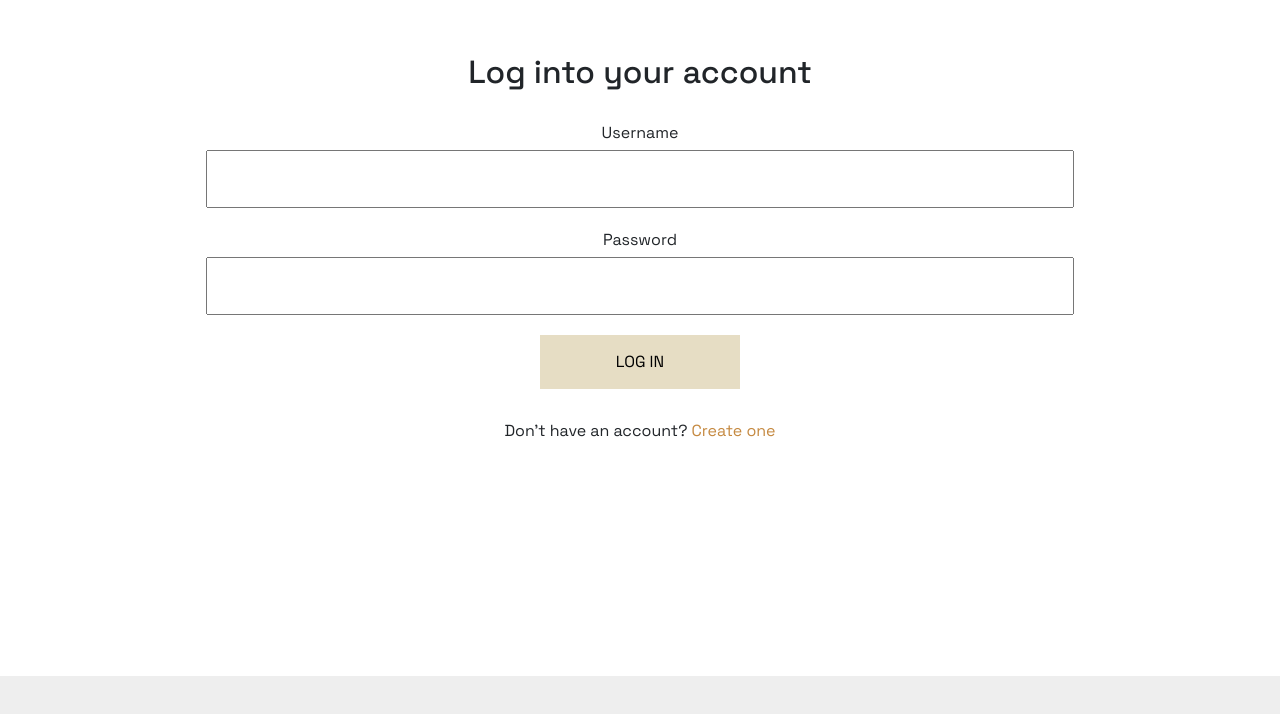
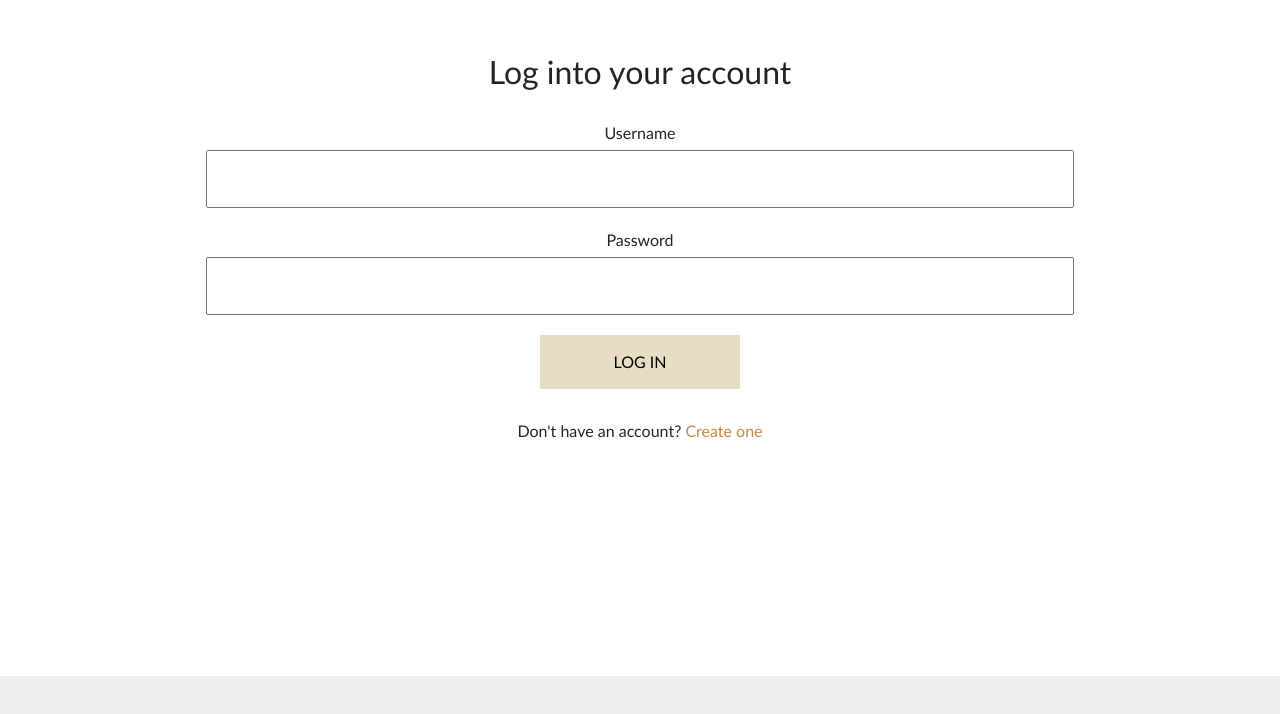
Before and after one commit to bertrandong/pocketplan, a React (Create React App) app in the folder client/: page / in a window 1280 px wide. Shown: the part 164-878 px from the top of the page. After the commit the page ends 840 px from the top, so only its background shows below. Built offline with nearby package versions, Linux system fonts and the light colour scheme.

Commit message:
Updated styles

```diff
--- /dev/null
+++ b/client/src/components/Home.css
@@ -0,0 +1,3 @@
+* {
+    font-family: 'Gill Sans', 'Gill Sans MT', Calibri, 'Trebuchet MS', sans-serif;
+}
--- a/client/src/components/Home.js
+++ b/client/src/components/Home.js
@@ -3,7 +3,7 @@ import { Routes, Route } from 'react-router-dom';
 import Dashboard from './Pages/Dashboard';
 import TodoPage from './Pages/TodoPage';
 import Sidebar from './Sidebar';
-import TodoList from "./TodoList/TodoList";
+import './Home.css';
 
 const Home = () => {
   return (
--- a/client/src/components/TodoList/TodoList.css
+++ b/client/src/components/TodoList/TodoList.css
@@ -38,7 +38,6 @@
 
   .card-header{
     margin-top: 10px;
-    margin-bottom: 10px;
     margin-left: 10px;
     margin-right: 10px;
     max-width: auto;
@@ -55,3 +54,7 @@
     background-color: #F6F7F8;
     padding : 40px 100px;
   }
+
+  .mt-3{
+    padding-left: 10px;
+  }
--- a/client/src/index.css
+++ b/client/src/index.css
@@ -34,11 +34,6 @@ button {
 html {
   font-family: "Noto Sans JP", sans-serif;
   background-color: #eeeeee;
-  height: 300vh;
-}
-
-body {
-  margin: 0;
 }
 
 .login,
```
